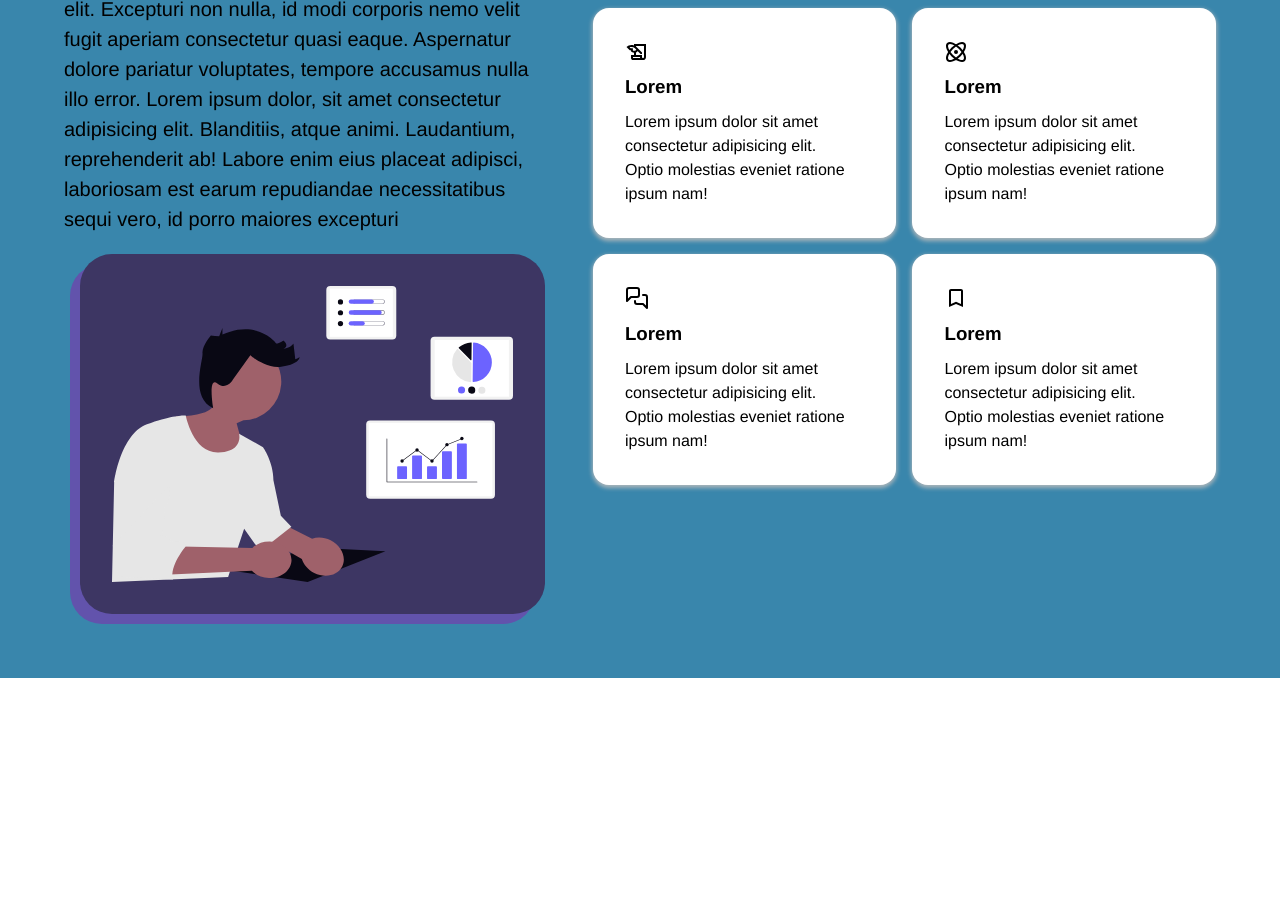
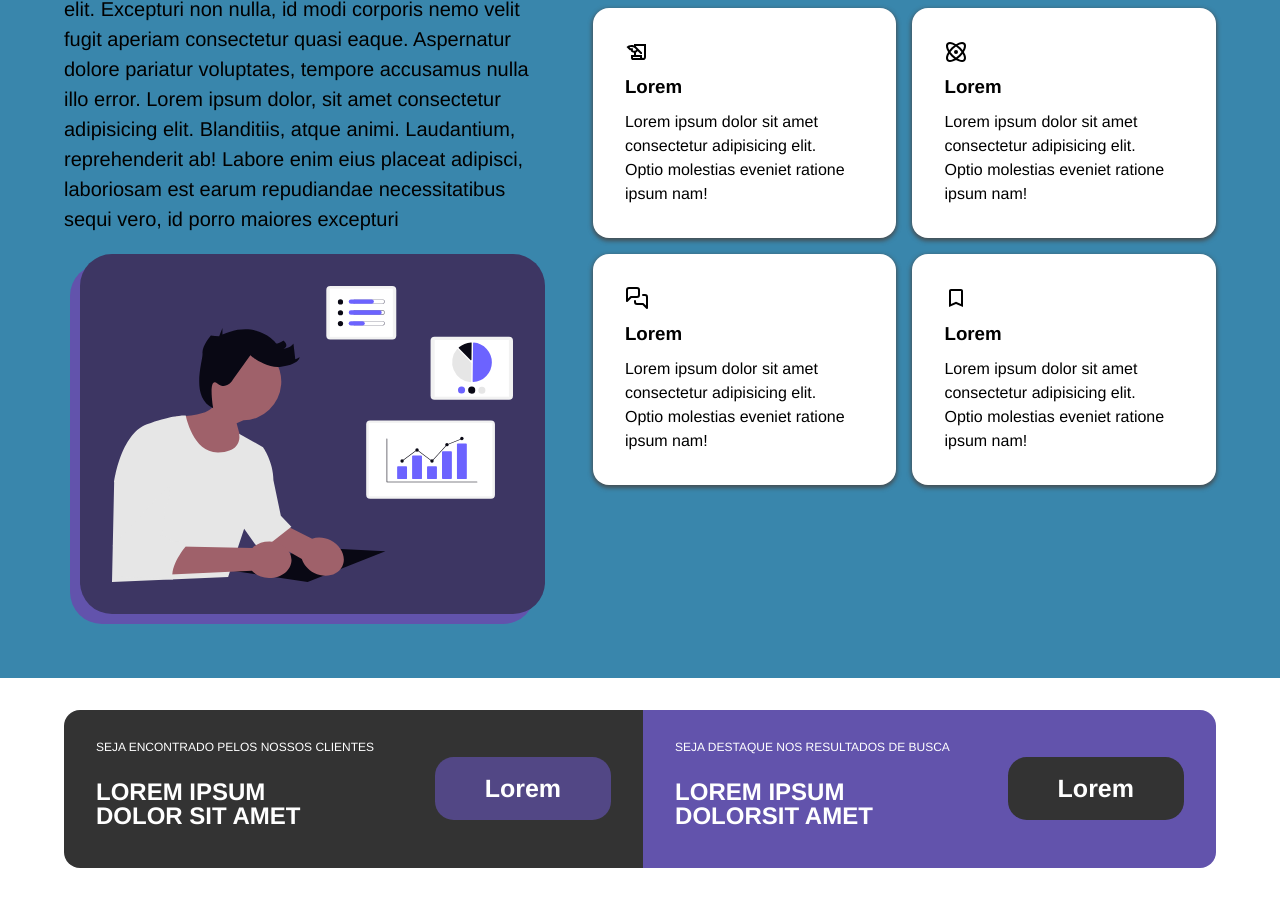
Before and after one commit to FlyIngDevs/Site-Flying, a website built with Vite: page index.html in a window 1280 px wide. Shown: the part 940-1846 px from the top of the page. Built offline with nearby package versions, Linux system fonts and the light colour scheme.

Commit message:
adicionar primeira seção call to action

```diff
--- a/index.html
+++ b/index.html
@@ -8,8 +8,9 @@
   </head>
   <body>
     <div id="app">
+      <div class="blur"></div>
+
       <!-- Navegação/Cabeçalho -->
-      <div class="blur"></div>
       <header class="header">
         <div class="header__content">
           <div class="header__logo">
@@ -57,7 +58,7 @@
         <!-- Hero -->
         <section class="section section--hero">
           <div class="section__content">
-            <div class="section__container">
+            <div class="container">
               <h1 class="section__heading heading--1">
                 Permita que seu público te encontre,
               </h1>
@@ -87,7 +88,7 @@
         <!-- Sobre nós -->
         <section class="section section--about">
           <div class="section__content">
-            <div class="section__container">
+            <div class="container">
               <h1 class="section__heading heading--1 heading--dark">
                 Sobre nós
               </h1>
@@ -110,7 +111,7 @@
               </div>
             </div>
 
-            <div class="section__container">
+            <div class="container">
               <button class="section__button">Lorem Ips</button>
               <div class="section__cards section__cards--about">
                 <article class="section__card">
@@ -176,7 +177,33 @@
 
         <!-- Call to Action 1 -->
         <section class="section section--cta-1">
-          <div class="section__content"></div>
+          <div class="section__content">
+            <article class="section__article">
+              <section class="container">
+                <h1 class="section__heading heading--1 heading--dark">
+                  Seja encontrado pelos nossos clientes
+                </h1>
+                <h2 class="section__heading heading--2 heading--dark">
+                  LOREM IPSUM DOLOR SIT AMET
+                </h2>
+              </section>
+              <button class="section__button">Lorem</button>
+            </article>
+
+            <article class="section__article">
+              <section class="container">
+                <h1 class="section__heading heading--1 heading--dark">
+                  Seja destaque nos resultados de busca
+                </h1>
+                <h2 class="section__heading heading--2 heading--dark">
+                  LOREM IPSUM DOLORSIT AMET
+                </h2>
+              </section>
+              <button class="section__button section__button--dark">
+                Lorem
+              </button>
+            </article>
+          </div>
         </section>
 
         <!-- Nossos serviços -->
--- a/package.json
+++ b/package.json
@@ -5,6 +5,7 @@
   "type": "module",
   "scripts": {
     "dev": "vite",
+    "dev-host": "vite --host",
     "build": "vite build",
     "preview": "vite preview"
   },
--- a/src/sass/index.scss
+++ b/src/sass/index.scss
@@ -11,15 +11,6 @@
   text-rendering: optimizeLegibility;
   -webkit-font-smoothing: antialiased;
   -moz-osx-font-smoothing: grayscale;
-}
-
-.container {
-  display: flex;
-  width: 100%;
-
-  &--center {
-    justify-content: center;
-  }
 }
 
 .blur {
@@ -195,14 +186,29 @@
     color: white;
     font-weight: bold;
     transition: background-color 200ms ease-in, transform 200ms ease-out,
-      box-shadow 200ms ease;
+      box-shadow 200ms ease, color 200ms ease-in;
     cursor: pointer;
     border: none;
 
     &:hover {
-      background-color: hsl(250, 30%, 20%);
+      background-color: hsl(250, 30%, 50%);
+      color: white;
+
       transform: translateY(-10px);
       box-shadow: 0px 2px 4px 1px hsl(200, 10%, 40%);
+    }
+    &--dark {
+      background-color: hsl(0, 0%, 20%);
+      color: white;
+
+      &:hover {
+        background-color: hsl(200, 50%, 50%);
+        color: hsl(0, 0%, 20%);
+        background-color: white;
+
+        transform: translateY(-10px);
+        box-shadow: 0px 2px 4px 1px hsl(200, 10%, 40%);
+      }
     }
   }
 
@@ -229,7 +235,7 @@
         }
       }
     }
-    .section__container {
+    .container {
       &:first-child {
         width: 100%;
       }
@@ -265,7 +271,7 @@
       background-color: white;
       padding: 2em;
       height: fit-content;
-      box-shadow: 0px 2px 4px 1px hsl(200, 10%, 70%);
+      box-shadow: 0px 2px 4px 1px hsl(200, 10%, 30%);
       border-radius: 1em;
       width: 100%;
       transition: background-color 200ms ease-out;
@@ -292,6 +298,45 @@
       margin-bottom: 1em;
     }
   }
+
+  &--cta-1 {
+    margin-top: 2em;
+    .section__content {
+      padding-block: 0;
+      gap: 0;
+    }
+    .section__article {
+      display: flex;
+      padding: 1em 2em;
+      align-items: center;
+      &:first-child {
+        border-radius: 1em 0 0 1em;
+        background-color: hsl(0, 0%, 20%);
+        @media screen and (max-width: 720px) {
+          border-radius: 1em 1em 0 0;
+        }
+      }
+      &:nth-child(2) {
+        border-radius: 0 1em 1em 0;
+        background-color: hsl(250, 35%, 50%);
+
+        @media screen and (max-width: 720px) {
+          border-radius: 0 0 1em 1em;
+        }
+      }
+
+      @media screen and (max-width: 820px) {
+        flex-direction: column;;
+        align-items: start;
+      }
+    }
+    .section__heading {
+      margin-block: 1em;
+    }
+    .heading--2 {
+      font-size: 24px;
+    }
+  }
 }
 
 .heading {
@@ -313,7 +358,7 @@
   }
   &--dark {
     color: white;
-    font-weight: bolder;
+    // font-weight: bolder;
     &.heading--highlighting {
       color: black;
       background-color: white;
```
